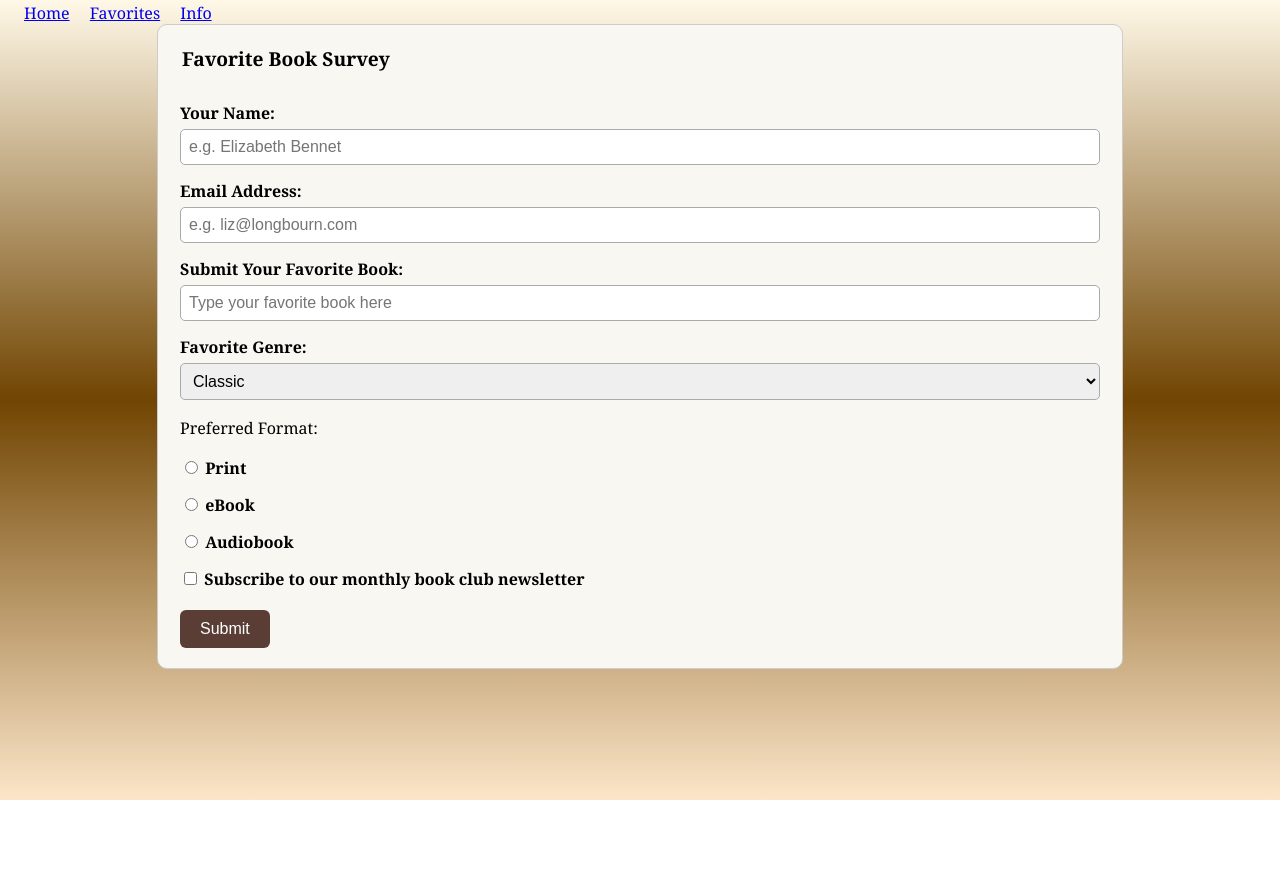
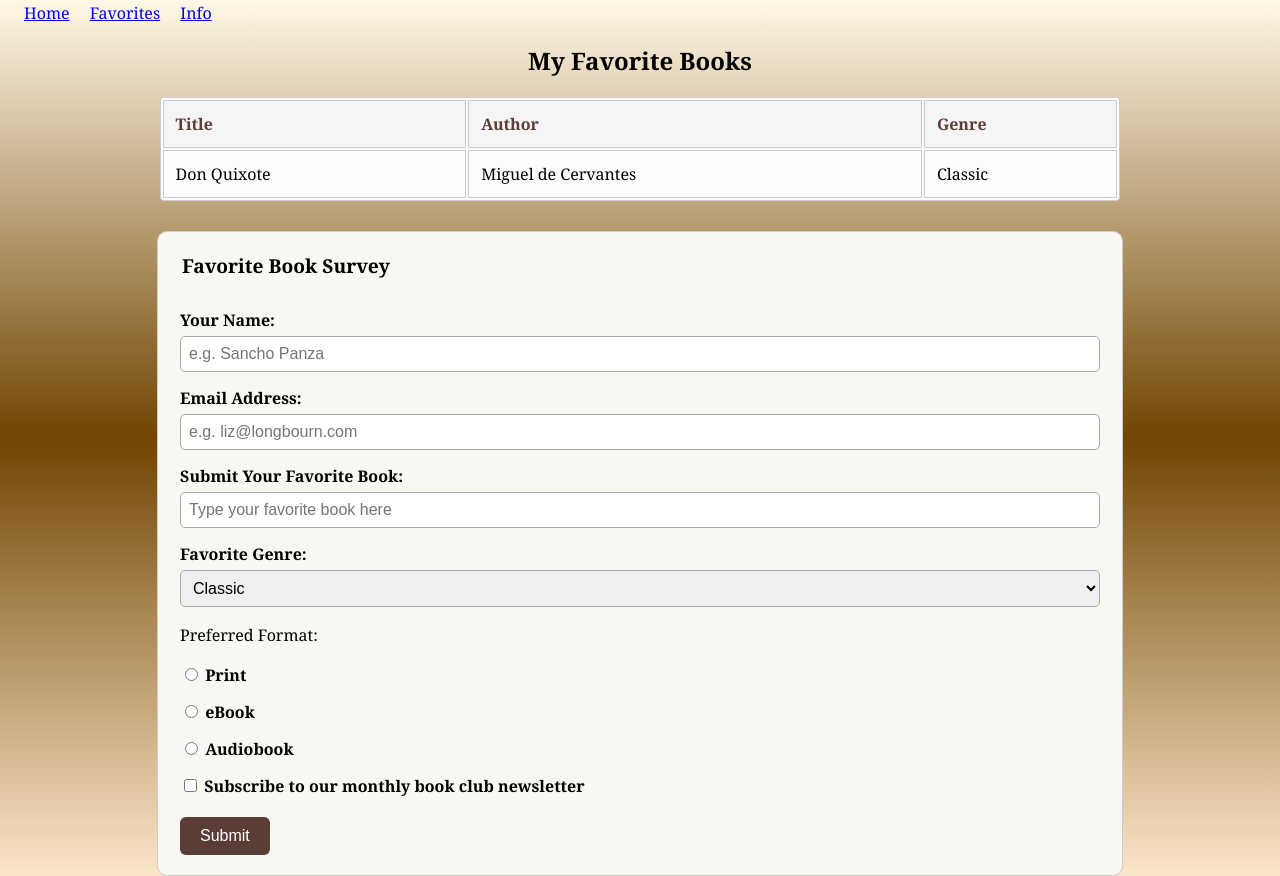
Before and after one commit to austinparson/WebDesign, a plain HTML site: page Assignment3/favorites.html in a window 1280 px wide. Before the commit the page ends 800 px from the top, so only its background shows below. Drawn offline with Linux system fonts and the light colour scheme.

Commit message:
Add table assignment 3

```diff
--- a/Assignment3/favorites.html
+++ b/Assignment3/favorites.html
@@ -1,10 +1,12 @@
 <!DOCTYPE html>
-<html lang=""en">
+<html lang="" en">
+
 <head>
     <meta charset="UTF-8">
     <title>Don Quixote Homepage</title>
     <link rel="stylesheet" href="style/style.css">
 </head>
+
 <body>
     <nav>
         <ul class="site-nav">
@@ -14,12 +16,31 @@
         </ul>
     </nav>
 
+    <h2>My Favorite Books</h2>
+
+    <table>
+        <thead>
+            <tr>
+                <th>Title</th>
+                <th>Author</th>
+                <th>Genre</th>
+            </tr>
+        </thead>
+        <tbody>
+            <tr>
+                <td>Don Quixote</td>
+                <td>Miguel de Cervantes</td>
+                <td>Classic</td>
+            </tr>
+        </tbody>
+    </table>
+
     <form>
         <fieldset>
             <legend>Favorite Book Survey</legend>
 
             <label>Your Name:</label>
-            <input type="text" name="name" placeholder="e.g. Elizabeth Bennet">
+            <input type="text" name="name" placeholder="e.g. Sancho Panza">
 
             <label>Email Address:</label>
             <input type="email" name="email" placeholder="e.g. liz@longbourn.com">
@@ -49,4 +70,5 @@
         </fieldset>
     </form>
 </body>
+
 </html>
--- a/Assignment3/style/style.css
+++ b/Assignment3/style/style.css
@@ -22,40 +22,52 @@ img {
   margin: 16px auto;
 }
 
-ul { padding-left: 1.25rem; }
+ul {
+  padding-left: 1.25rem;
+}
 
 li {
   color: #2A3439;
   font-family: Georgia, serif;
 }
 
-p { line-height: 1.6; }
+p {
+  line-height: 1.6;
+}
 
 nav ul.site-nav {
-  list-style:none;
-  padding:0;
-  margin:0;
+  list-style: none;
+  padding: 0;
+  margin: 0;
 }
 
-nav ul.site-nav > li {
+nav ul.site-nav>li {
   display: inline-block;
   margin-right: 1rem;
   vertical-align: middle;
 }
 
-nav ul.site-nav > li::marker {
+nav ul.site-nav>li::marker {
   content: none;
 }
 
-ul.dagger > li::marker { content: "\2020 "; }
+ul.dagger>li::marker {
+  content: "\2020 ";
+}
 
 form {
-  background-color: #f9f7f1; /* soft, warm background */
-  padding: 20px; /* space inside the form */
-  border-radius: 10px; /* smooth, rounded corners */
-  border: 1px solid #ccc; /* light gray border */
-  width: 75%; /* controls how wide it is */
-  margin: 0 auto; /* centers the form on the page */
+  background-color: #f9f7f1;
+  /* soft, warm background */
+  padding: 20px;
+  /* space inside the form */
+  border-radius: 10px;
+  /* smooth, rounded corners */
+  border: 1px solid #ccc;
+  /* light gray border */
+  width: 75%;
+  /* controls how wide it is */
+  margin: 0 auto;
+  /* centers the form on the page */
 }
 
 fieldset {
@@ -70,8 +82,10 @@ legend {
 }
 
 label {
-  display: block; /* forces the label to be on its own line */
-  margin-top: 15px; /* adds space above each new form field */
+  display: block;
+  /* forces the label to be on its own line */
+  margin-top: 15px;
+  /* adds space above each new form field */
   font-weight: bold;
 }
 
@@ -102,3 +116,41 @@ button {
 button:hover {
   background-color: #7a564f;
 }
+
+h2 {
+  text-align: center;
+  /* centers the table heading */
+}
+
+table {
+  width: 78%;
+  /* makes the table a bit narrower than full-width */
+  margin: 0 auto;
+  /* centers the table horizontally */
+  margin-bottom: 30px;
+  /* adds space below the table */
+  background-color: #fdfdfd;
+  /* soft background for readability */
+  border: 1px solid #ccc;
+  /* light gray outer border */
+  border-radius: 4px;
+  /* slightly rounded corners */
+}
+
+th, td {
+  padding: 12px;
+  /* adds space inside each cell */
+  border: 1px solid #ccc;
+  /* gives all cells a light border */
+  text-align: left;
+  /* aligns content to the left for easier reading */
+}
+
+th {
+  background-color: #f5f5f5;
+  /* light gray background for contrast */
+  font-weight: bold;
+  /* makes header text stand out */
+  color: #5a3e36;
+  /* a warm brown color for an elegant touch */
+}
```
Lines whose indentation alone changed are shown as unchanged.
